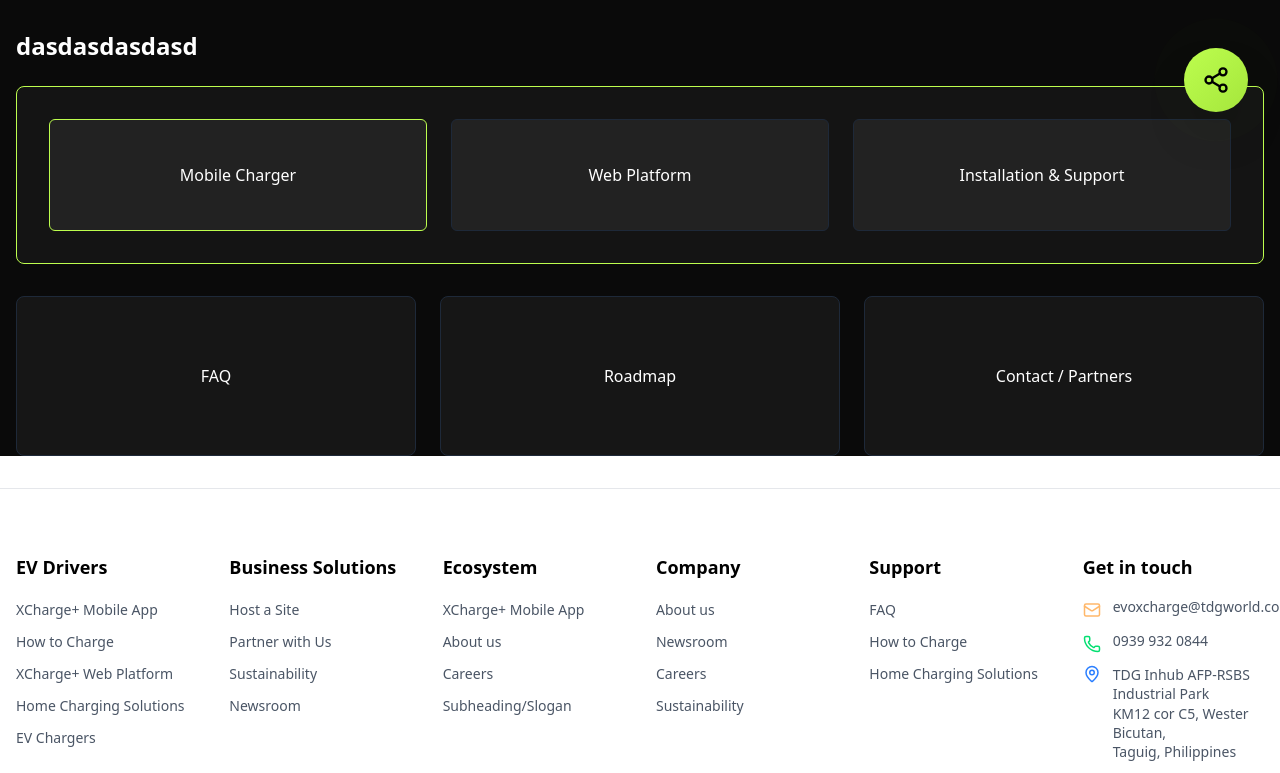
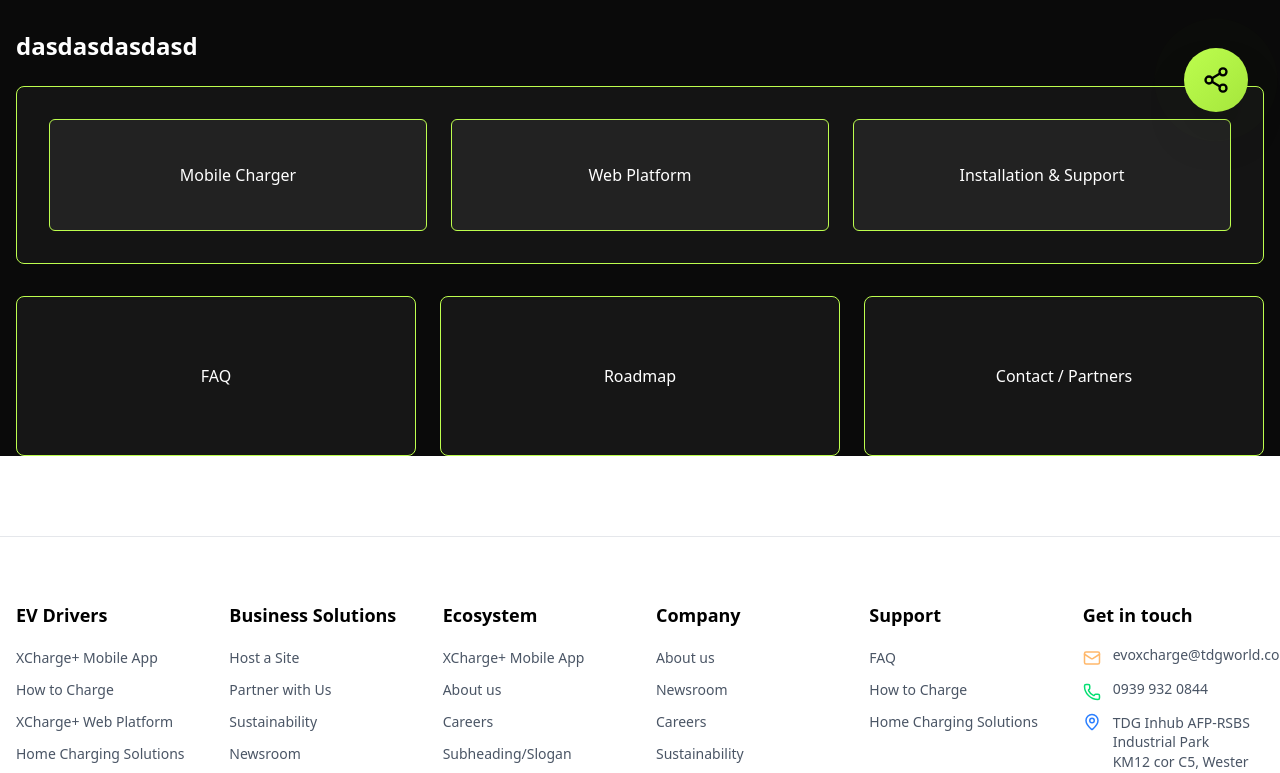
Before and after one commit to jhonfrancisduarte/mockup, a React (Vite) app: page /ecosystem in a window 1280 px wide. Shown: the part 656-1429 px from the top of the page. Built offline with nearby package versions, Linux system fonts and the light colour scheme.

Commit message:
feat: add neon border

```diff
--- a/src/pages/Ecosystem.jsx
+++ b/src/pages/Ecosystem.jsx
@@ -6,7 +6,7 @@
   ];
 
   return (
-    <div className="min-h-screen bg-[#0A0A0A] pt-20 space-y-8">
+    <div className="min-h-screen bg-[#0A0A0A] pt-20 space-y-8 mb-20">
       {/* Hero */}
       <section className="container mx-auto px-4">
         <div className="bg-white/5 border border-[#BDFE4E] h-[260px] flex items-center justify-center rounded-lg">
@@ -55,25 +55,25 @@
             <div className="flex-1 h-28 bg-white/6 border border-[#BDFE4E] rounded-md flex items-center justify-center">
           Mobile Charger
             </div>
-            <div className="flex-1 h-28 bg-white/6 border border-gray-800 rounded-md flex items-center justify-center">
+            <div className="flex-1 h-28 bg-white/6 border border-[#BDFE4E] rounded-md flex items-center justify-center">
               Web Platform
             </div>
-            <div className="flex-1 h-28 bg-white/6 border border-gray-800 rounded-md flex items-center justify-center">
+            <div className="flex-1 h-28 bg-white/6 border border-[#BDFE4E] rounded-md flex items-center justify-center">
          Installation & Support
             </div>
           </div>
         </div>
       </section>
 
-      <section className="container mx-auto px-4 text-white ">
+      <section className="container mx-auto px-4 text-white">
         <div className="grid grid-cols-1 md:grid-cols-3 gap-6">
-          <div className="h-40 bg-white/5 border border-gray-800 rounded-lg flex items-center justify-center">
+          <div className="h-40 bg-white/5 border border-[#BDFE4E] rounded-lg flex items-center justify-center">
             FAQ
           </div>
-          <div className="h-40 bg-white/5 border border-gray-800 rounded-lg flex items-center justify-center">
+          <div className="h-40 bg-white/5 border border-[#BDFE4E] rounded-lg flex items-center justify-center">
             Roadmap
           </div>
-          <div className="h-40 bg-white/5 border border-gray-800 rounded-lg flex items-center justify-center">
+          <div className="h-40 bg-white/5 border border-[#BDFE4E] rounded-lg flex items-center justify-center">
             Contact / Partners
           </div>
         </div>
```
